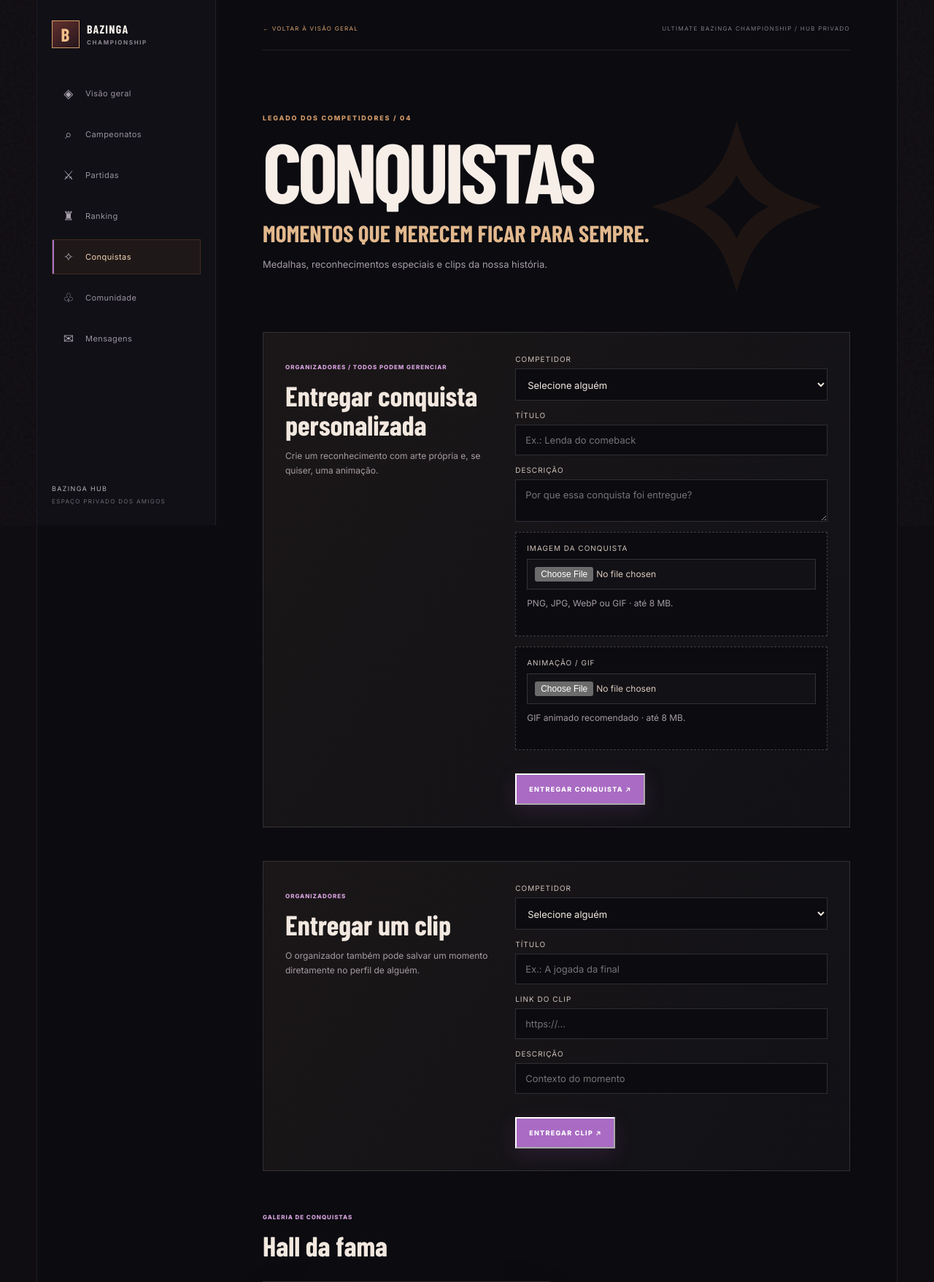
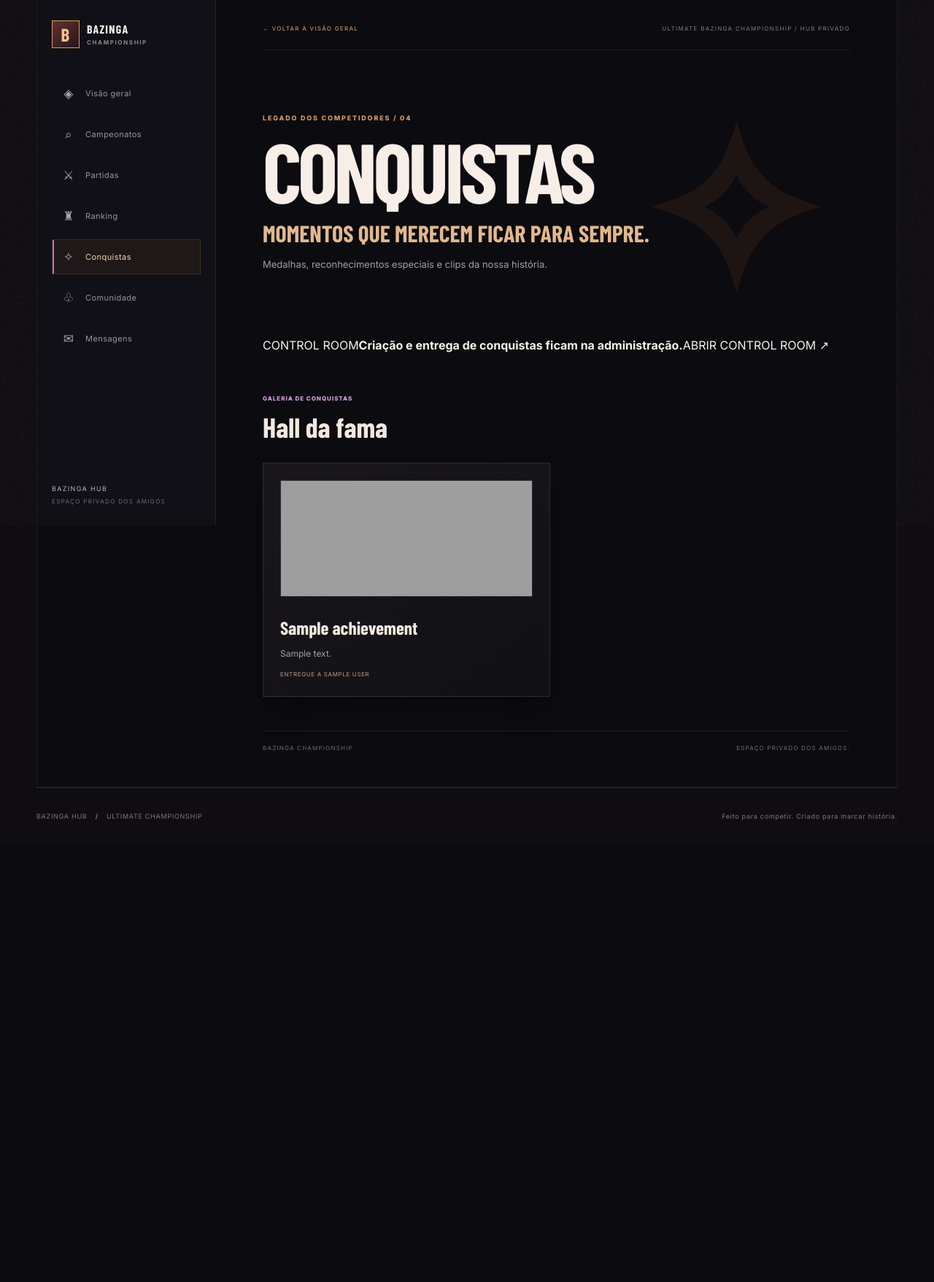
Before and after one commit to AqueleSales/Ultimate-Bazinga-Championship, a Flask app: page /achievements in a window 1280 px wide. Shown: the part 79-1836 px from the top of the page at 73% size. After the commit the page ends 1203 px from the top, so only its background shows below. Run offline with Flask 3, Linux system fonts and the light colour scheme; the visitor is signed in with stand-in values (Sample User, id 1); tables that the repository leaves empty hold one stand-in row (values such as "Sample post"); grey boxes marked "Sample" are stand-in pictures; some web fonts are replaced; grey boxes are pictures that could not be loaded.

Commit message:
Move achievement and match management out of public pages

```diff
--- a/bazinga/templates/module.html
+++ b/bazinga/templates/module.html
@@ -59,7 +59,7 @@ document.querySelectorAll("[data-media-upload]").forEach(area => {
       </div>
       <section class="hub-section"><div class="competition-section-heading"><div><span class="feature-state">CHAVES E HISTÓRICO</span><h2>Outras partidas</h2></div></div>
         {% if other_matches %}<div class="hub-card-grid">{% for match in other_matches %}<article class="hub-card match-card"><span class="feature-state">{{ match.status|upper }}</span><h3>{{ match.stage.tournament.title }}</h3><p>{{ match.stage.name }} · Rodada {{ match.round_number or 1 }} · Jogo {{ match.match_number }}</p><div class="match-versus">{% for slot in match.slots %}<strong>{{ slot.participant.display_name if slot.participant else (slot.team.name if slot.team else 'A definir') }}</strong>{% if not loop.last %}<span>VS</span>{% endif %}{% endfor %}</div>
-          {% if match.result %}<p class="winner-line">Vencedor: {{ match.result.winner_slot.participant.display_name if match.result.winner_slot.participant else match.result.winner_slot.team.name }}</p>{% elif current_user and match.status == 'scheduled' %}<form method="post" action="{{ url_for('main.set_match_live', match_id=match.id) }}"><input type="hidden" name="csrf_token" value="{{ csrf_token }}"><button class="games-cta" type="submit">INICIAR AO VIVO</button></form>{% endif %}
+          {% if match.result %}<p class="winner-line">Vencedor: {{ match.result.winner_slot.participant.display_name if match.result.winner_slot.participant else match.result.winner_slot.team.name }}</p>{% endif %}
           <a class="text-link" href="{{ url_for('main.competition_detail', tournament_id=match.stage.tournament_id) }}">ABRIR CAMPEONATO ↗</a></article>{% endfor %}</div>
         {% else %}<div class="module-empty"><h2>Nenhuma chave criada ainda.</h2><p>Quando um organizador gerar as chaves de um campeonato, os confrontos aparecerão aqui.</p><a class="games-cta" href="{{ url_for('main.competitions') }}">VER CAMPEONATOS ↗</a></div>{% endif %}
       </section>
@@ -76,37 +76,10 @@ document.querySelectorAll("[data-media-upload]").forEach(area => {
       </section>
 
     {% elif module_key == 'achievements' %}
-      <section class="competition-create"><div><span class="feature-state">ORGANIZADORES / TODOS PODEM GERENCIAR</span><h2>Entregar conquista personalizada</h2><p>Crie um reconhecimento com arte própria e, se quiser, uma animação.</p></div>
-        <form class="competition-create-form" method="post" action="{{ url_for('main.award_achievement') }}"><input type="hidden" name="csrf_token" value="{{ csrf_token }}">
-          <label>Competidor<select name="user_id" required><option value="">Selecione alguém</option>{% for user in users %}<option value="{{ user.id }}">{{ user.name }}</option>{% endfor %}</select></label>
-          <label>Título<input name="title" maxlength="120" required placeholder="Ex.: Lenda do comeback"></label>
-          <label>Descrição<textarea name="description" rows="2" maxlength="500" placeholder="Por que essa conquista foi entregue?"></textarea></label>
-          <div class="media-upload-field" data-media-upload>
-            <label>Imagem da conquista</label><input type="file" accept="image/png,image/jpeg,image/webp,image/gif" data-kind="achievements">
-            <input type="hidden" name="image_url" data-reference><p class="media-upload-help">PNG, JPG, WebP ou GIF · até 8 MB.</p>
-            <div class="media-upload-preview" data-preview></div><p class="media-upload-status" data-status role="status"></p>
-          </div>
-          <div class="media-upload-field" data-media-upload>
-            <label>Animação / GIF</label><input type="file" accept="image/gif,image/png,image/webp,image/jpeg" data-kind="achievements">
-            <input type="hidden" name="animation_url" data-reference><p class="media-upload-help">GIF animado recomendado · até 8 MB.</p>
-            <div class="media-upload-preview" data-preview></div><p class="media-upload-status" data-status role="status"></p>
-          </div>
-          <button class="games-cta" type="submit">ENTREGAR CONQUISTA ↗</button>
-        </form>
+      <section class="hub-section"><div class="admin-redirect-strip"><span>CONTROL ROOM</span><strong>Criação e entrega de conquistas ficam na administração.</strong><a href="{{ url_for('main.admin_control_room') }}">ABRIR CONTROL ROOM ↗</a></div></section>
+      <section class="hub-section"><div class="competition-section-heading"><div><span class="feature-state">GALERIA DE CONQUISTAS</span><h2>Hall da fama</h2></div></div>
+        {% if achievements %}<div class="hub-card-grid">{% for item in achievements %}<article class="hub-card achievement-card">{% set media = achievement_media.get(item.id, {}) %}{% if media.animation %}<img src="{{ media.animation|e }}" alt="" loading="lazy">{% elif media.image %}<img src="{{ media.image|e }}" alt="" loading="lazy">{% else %}<div class="achievement-placeholder">✧</div>{% endif %}<h3>{{ item.title }}</h3><p>{{ item.description or 'Reconhecimento especial do UBC.' }}</p><small>ENTREGUE A {{ item.user.name|upper|e }}</small></article>{% endfor %}</div>{% else %}<div class="module-empty compact-empty"><h2>As primeiras lendas ainda serão reconhecidas.</h2></div>{% endif %}
       </section>
-      <section class="competition-create"><div><span class="feature-state">ORGANIZADORES</span><h2>Entregar um clip</h2><p>O organizador também pode salvar um momento diretamente no perfil de alguém.</p></div>
-        <form class="competition-create-form" method="post" action="{{ url_for('main.award_clip') }}"><input type="hidden" name="csrf_token" value="{{ csrf_token }}"><label>Competidor<select name="user_id" required><option value="">Selecione alguém</option>{% for user in users %}<option value="{{ user.id }}">{{ user.name }}</option>{% endfor %}</select></label><label>Título<input name="title" maxlength="140" required placeholder="Ex.: A jogada da final"></label><label>Link do clip<input type="url" name="url" required placeholder="https://..."></label><label>Descrição<input name="description" maxlength="500" placeholder="Contexto do momento"></label><button class="games-cta" type="submit">ENTREGAR CLIP ↗</button></form>
-      </section>
-      <section class="hub-section"><div class="competition-section-heading"><div><span class="feature-state">GALERIA DE CONQUISTAS</span><h2>Hall da fama</h2></div></div>
-        {% if achievements %}<div class="hub-card-grid">{% for item in achievements %}<article class="hub-card achievement-card">{% set media = achievement_media.get(item.id, {}) %}{% if media.animation %}<img src="{{ media.animation|e }}" alt="" loading="lazy">{% elif media.image %}<img src="{{ media.image|e }}" alt="" loading="lazy">{% else %}<div class="achievement-placeholder">✧</div>{% endif %}<h3>{{ item.title }}</h3><p>{{ item.description or 'Reconhecimento especial do UBC.' }}</p><small>ENTREGUE A {{ item.user.name|upper|e }} · POR {{ item.awarded_by.name if item.awarded_by else 'UBC' }}</small></article>{% endfor %}</div>{% else %}<div class="module-empty compact-empty"><h2>As primeiras lendas ainda serão reconhecidas.</h2><p>Os organizadores podem entregar conquistas personalizadas acima.</p></div>{% endif %}
-      </section>
-      <section class="competition-create"><div><span class="feature-state">SUA COLEÇÃO</span><h2>Salvar um clip</h2><p>Guarde links de momentos marcantes para rever depois.</p></div>
-        <form class="competition-create-form" method="post" action="{{ url_for('main.save_clip') }}"><input type="hidden" name="csrf_token" value="{{ csrf_token }}"><label>Título<input name="title" maxlength="140" required placeholder="Ex.: Final insana"></label><label>Link do vídeo<input type="url" name="url" required placeholder="https://..."></label><label>Descrição<input name="description" maxlength="500" placeholder="Contexto do momento"></label><button class="games-cta" type="submit">SALVAR CLIP ↗</button></form>
-      </section>
-      <section class="hub-section"><div class="competition-section-heading"><div><span class="feature-state">CLIPS SALVOS PELA TURMA</span><h2>Melhores momentos</h2></div></div>
-        {% if clips %}<div class="hub-card-grid">{% for clip in clips %}<article class="hub-card"><span class="feature-state">{{ clip.user.name|upper|e }}</span><h3>{{ clip.title }}</h3><p>{{ clip.description or 'Momento salvo na coleção.' }}</p><a class="text-link" href="{{ clip.url|e }}" target="_blank" rel="noopener noreferrer">ASSISTIR CLIP ↗</a></article>{% endfor %}</div>{% else %}<p class="hub-muted">Ainda não há clips salvos.</p>{% endif %}
-      </section>
-
     {% elif module_key == 'community' %}
       <section class="competition-create"><div><span class="feature-state">MURAL PRIVADO</span><h2>Compartilhe com a turma</h2><p>Publique avisos, comentários e links de clips para todos os amigos.</p></div>
         <form class="competition-create-form" method="post" action="{{ url_for('main.create_community_post') }}"><input type="hidden" name="csrf_token" value="{{ csrf_token }}"><label>Publicação<textarea name="body" rows="4" maxlength="2000" required placeholder="O que está rolando na Bazinga?"></textarea></label><label>Link de clip (opcional)<input type="url" name="clip_url" placeholder="https://..."></label><button class="games-cta" type="submit">PUBLICAR NO MURAL ↗</button></form>
```
